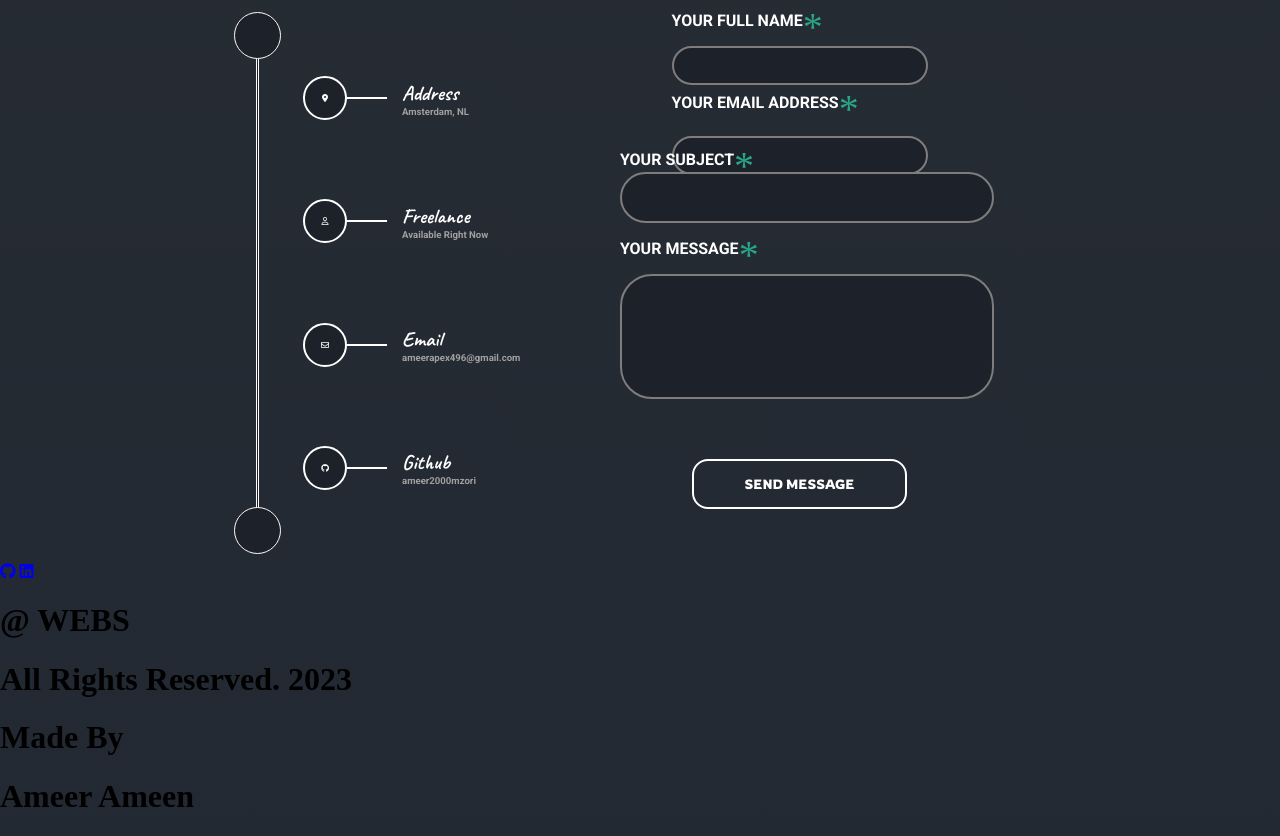
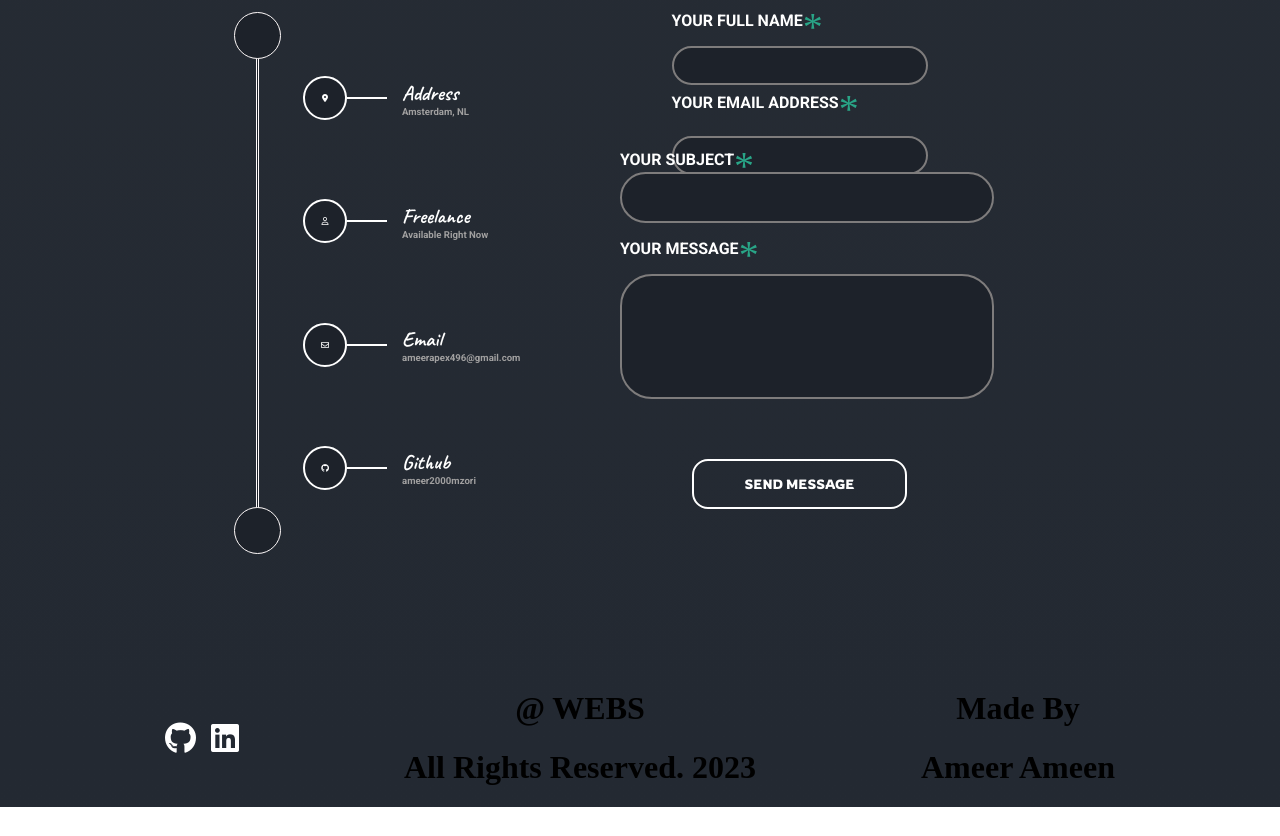
Before and after one commit to Ameer2000Mzori/Personel-Portfolio-Website, a website built with webpack: page src/index.html in a window 1280 px wide. Shown: the part 4985-5821 px from the top of the page. After the commit the page ends 5792 px from the top, so only its background shows below. Built offline with nearby package versions, Linux system fonts and the light colour scheme; no server answers; a web font is replaced by a local one.

Commit message:
added some changes + added styling to footer left wrap

```diff
--- a/src/index.html
+++ b/src/index.html
@@ -379,8 +379,8 @@
     <!-- footer -->
     <footer class="footer">
       <div class="footer-Left-Wrap">
-        <a href="#"><i class="fa-brands fa-github"></i></a>
-        <a href="#"><i class="fa-brands fa-linkedin"></i></a>
+        <a href="#"><i id="footer-Icon" class="fa-brands fa-github"></i></a>
+        <a href="#"><i id="footer-Icon" class="fa-brands fa-linkedin"></i></a>
       </div>
       <div class="footer-Mid-Wrap">
         <div class="text-Rights-1">
--- a/src/style.scss
+++ b/src/style.scss
@@ -2119,3 +2119,24 @@ body {
     }
   }
 }
+// Footer
+.footer {
+  display: flex;
+  flex-direction: row;
+  height: 30px;
+  width: 100%;
+  text-align: center;
+  align-items: center;
+  justify-content: space-evenly;
+  margin-top: 10rem;
+
+  .footer-Left-Wrap {
+    gap: 15px;
+    display: flex;
+
+    #footer-Icon {
+      color: white;
+      font-size: 2rem;
+    }
+  }
+}
```
Also changed, not shown: src/style.css, 1 other file.
